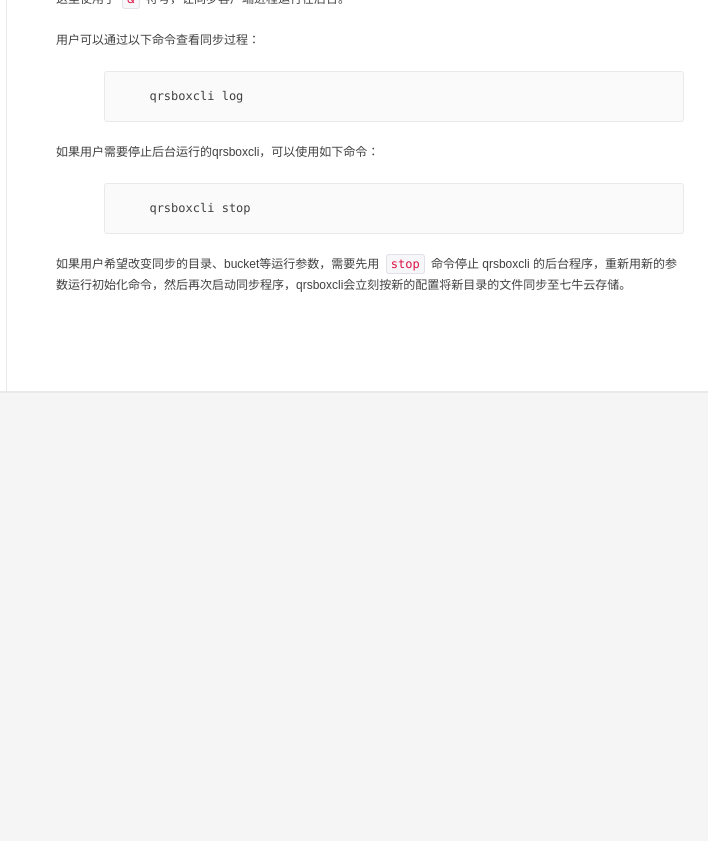
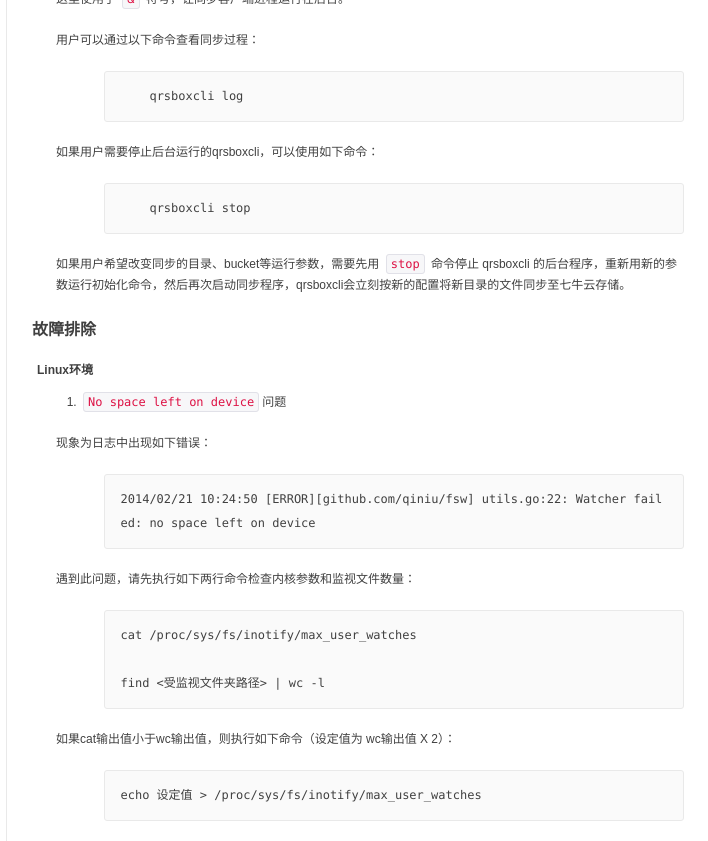
Before and after one commit to qiniu/developer.qiniu.com, a Jekyll site: the page built from docs/v6/tools/qrsbox.md, in a window 1280 px wide and 900 px high, scrolled down 2726 px. Shown: the top 841 px of the window, without its empty margins (411-1119 px from the left). Built offline with Jekyll 4.4.1, drawn with Linux system fonts in a browser that asks for light colours; comment, search, counter and statistics services are not loaded; before the commit the page ends 3131 px from its top, so only the background shows below that.

Commit message:
补充qrsbox故障排除内容。;

````diff
--- a/_layouts/api-index.html
+++ b/_layouts/api-index.html
@@ -71,7 +71,7 @@
                     <div class="panel panel-default" data-page="overview">
                         <div class="panel-heading">
                             <h4 class="panel-title">
-                                <a href="#"> API使用说明 </a>
+                                <a href="#"> 新手指南 </a>
                                 <span class="icon api_default">
                                 </span>
                             </h4>
--- a/_layouts/docs.html
+++ b/_layouts/docs.html
@@ -68,7 +68,7 @@
                 <div class="panel panel-default">
                     <div class="panel-heading">
                         <h4 class="panel-title">
-                            <a href="#" {{if isstart_with $url .data.apiview.Name}} class="active"{{end}}> API使用说明 </a>
+                            <a href="#" {{if isstart_with $url .data.apiview.Name}} class="active"{{end}}> 新手指南 </a>
 
                             {{if isstart_with $url .data.apiview.Name}}
                             <span class="icon api_down">
--- a/docs/v6/tools/qrsbox.md
+++ b/docs/v6/tools/qrsbox.md
@@ -114,3 +114,30 @@ QRSBox 命令行工具的使用方式如下：
 ```
 
 如果用户希望改变同步的目录、bucket等运行参数，需要先用 `stop` 命令停止 qrsboxcli 的后台程序，重新用新的参数运行初始化命令，然后再次启动同步程序，qrsboxcli会立刻按新的配置将新目录的文件同步至七牛云存储。
+
+<a id="failures">
+## 故障排除
+
+### Linux环境
+
+1. `No space left on device`问题
+
+现象为日志中出现如下错误：
+
+```
+2014/02/21 10:24:50 [ERROR][github.com/qiniu/fsw] utils.go:22: Watcher failed: no space left on device
+```
+
+遇到此问题，请先执行如下两行命令检查内核参数和监视文件数量：
+
+```
+cat /proc/sys/fs/inotify/max_user_watches
+
+find <受监视文件夹路径> | wc -l
+```
+
+如果cat输出值小于wc输出值，则执行如下命令（设定值为 wc输出值 X 2）：
+
+```
+echo 设定值 > /proc/sys/fs/inotify/max_user_watches
+```
````
